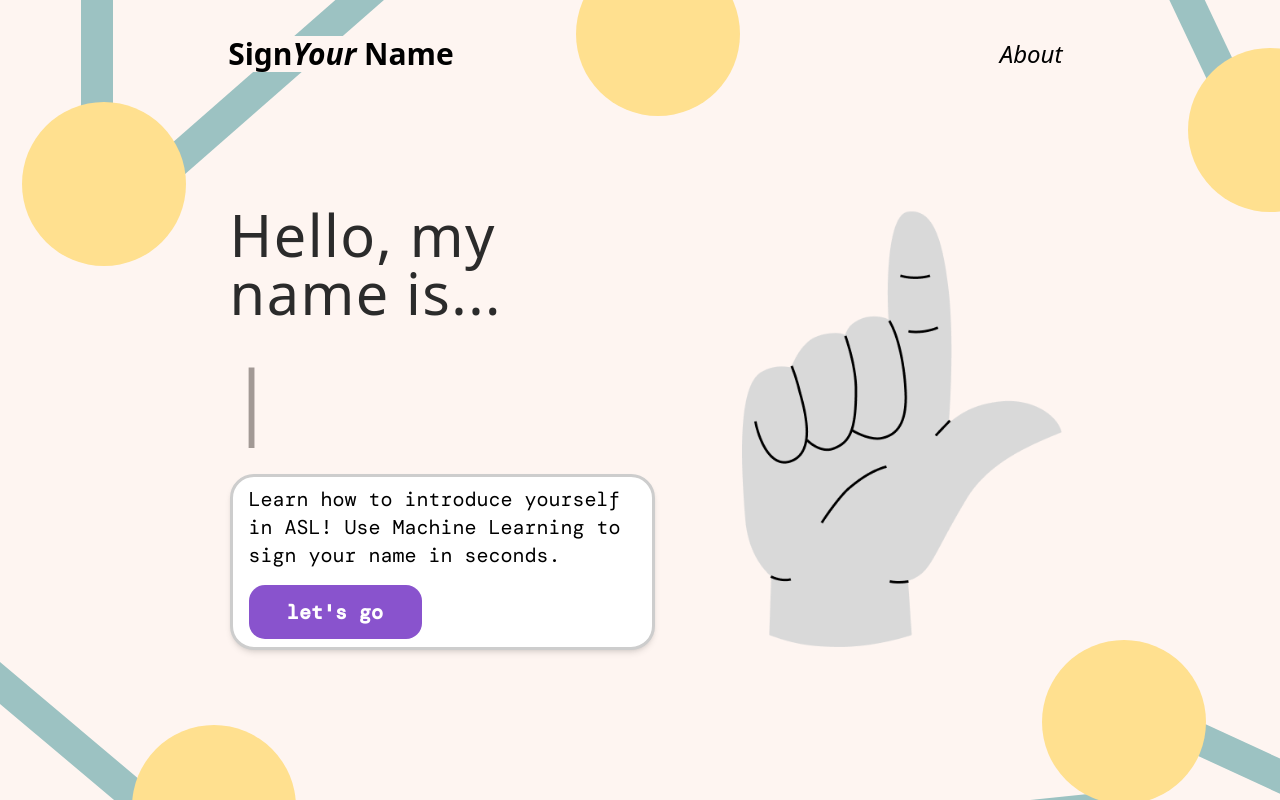
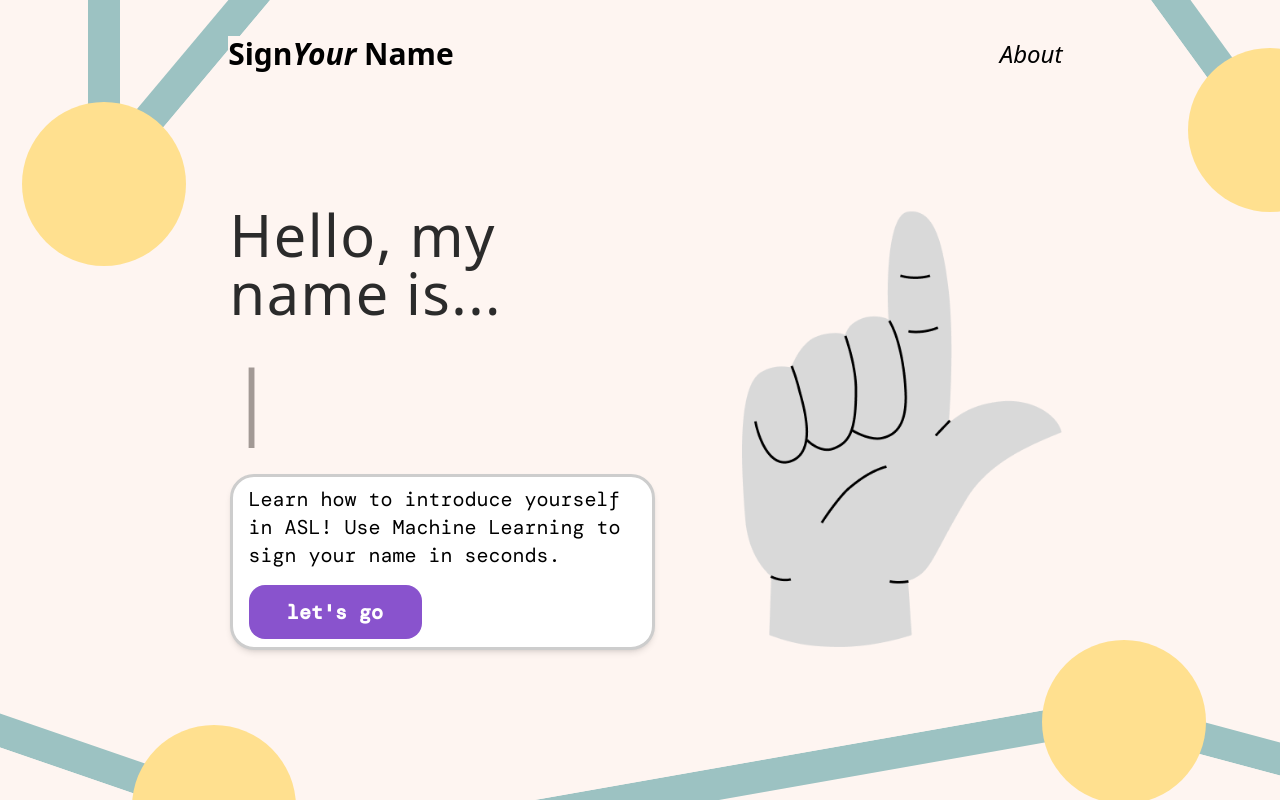
Before and after one commit to nasi-goreng/SignYourName.io, a React (Vite) app: page / in a window 1280 px wide. Built offline with nearby package versions, Linux system fonts and the light colour scheme; a web font is replaced by a local one.

Commit message:
change connecting lines to pseudo elements. home page looks ok

```diff
--- a/src/components/AnimatedCircle.jsx
+++ b/src/components/AnimatedCircle.jsx
@@ -1,10 +1,10 @@
 import React from 'react';
 import { motion } from 'framer-motion';
 
-const AnimatedCircle = ({ initialPosition, targetPosition, delay }) => {
+const AnimatedCircle = ({ initialPosition, targetPosition, delay, className }) => {
   return (
     <motion.div
-      className="w-[164px] h-[164px] bg-[#FFE08F] rounded-full absolute z-10"
+      className={`w-[164px] h-[164px] bg-[#FFE08F] rounded-full absolute z-10 ${className}`}
       initial={{ top: initialPosition.top, left: initialPosition.left }}
       animate={{ top: targetPosition.top, left: targetPosition.left }}
       transition={{ duration: 0.4}}
--- a/src/components/HomePage.jsx
+++ b/src/components/HomePage.jsx
@@ -76,23 +76,23 @@ const HomePage = () => {
         </div>
       </div>
 
-      <AnimatedCircle initialPosition={positionE} targetPosition={positionA} delay={0.2} />
-      <AnimatedCircle initialPosition={positionF} targetPosition={positionB} delay={0.2} />
-      <AnimatedCircle initialPosition={positionD} targetPosition={positionC} delay={0.2} />
+      {/* <AnimatedCircle initialPosition={positionE} targetPosition={positionA} delay={0.2} /> */}
+      <AnimatedCircle initialPosition={positionF} targetPosition={positionB} delay={0.2} className="circle circle-d"/>
+      <AnimatedCircle initialPosition={positionD} targetPosition={positionC} delay={0.2} className="circle circle-c" />
 
       {/* Decorative Teal Rectangles */}
-      <Rectangle className={`absolute h-[910.71px] top-1/2 left-1/2 rotate-[-95.99deg]`} isVisible={visiblity} />
-      <Rectangle
+      {/* <Rectangle className={`absolute h-[910.71px] top-1/2 left-1/2 rotate-[-95.99deg]`} isVisible={visiblity} /> */}
+      {/* <Rectangle
         className={`absolute h-[351.63px] top-[70.86%] left-[4.33%] rotate-[-49.89deg]`}
         isVisible={visiblity}
-      />
-      <Rectangle className={`absolute h-[160px] top-0 left-[6.32%]`} isVisible={visiblity} />
-      <Rectangle className={`absolute h-[361.45px] top-[-13%] left-[20%] rotate-[48.8deg]`} isVisible={visiblity} />
+      /> */}
+      {/* <Rectangle className={`absolute h-[160px] top-0 left-[6.32%]`} isVisible={visiblity} /> */}
+      {/* <Rectangle className={`absolute h-[361.45px] top-[-13%] left-[20%] rotate-[48.8deg]`} isVisible={visiblity} />
       <Rectangle className={`absolute h-[160px] top-[-5%] left-[93%] rotate-[-25.35deg]`} isVisible={visiblity} />
-      <Rectangle className={`absolute h-[160px] top-[85%] left-[96%] rotate-[-65.22deg]`} isVisible={visiblity} />
+      <Rectangle className={`absolute h-[160px] top-[85%] left-[96%] rotate-[-65.22deg]`} isVisible={visiblity} /> */}
       {/* Decorative Yellow Circles */}
-      <StaticCircle className={`top-[90.57%] left-[10.35%]`} isVisible={visiblity} />
-      <StaticCircle className={`top-[12.77%] left-[1.74%]`} isVisible={visiblity} />
+      <StaticCircle className={`top-[90.57%] left-[10.35%] circle circle-b`} isVisible={visiblity} />
+      <StaticCircle className={`top-[12.77%] left-[1.74%] circle circle-a`} isVisible={visiblity} />
     </div>
   );
 };
--- a/src/components/StaticCircle.jsx
+++ b/src/components/StaticCircle.jsx
@@ -1,10 +1,11 @@
 import React from 'react';
 import { motion } from 'framer-motion';
 
-const StaticCircle = ({ style, isVisible, className }) => {
+const StaticCircle = ({ style, isVisible, className, inlineStyle }) => {
   return (
     <motion.div
-      className={`absolute w-[164px] h-[164px] bg-[#FFE08F] rounded-full z-10 ${className}`}
+      style={inlineStyle}
+      className={`absolute w-[164px] h-[164px] bg-[#FFE08F] rounded-full ${className}`}
       initial={{ opacity: 0 }}
       animate={{ opacity: isVisible ? 1 : 0 }}
       exit={{ opacity: 0 }}
--- a/src/index.css
+++ b/src/index.css
@@ -65,3 +65,96 @@
     opacity: 1;
   }
 }
+.circle {
+  z-index: 0;
+  transform-style: preserve-3d;
+}
+
+.circle::after {
+  /* transform: translateZ(-1px) translate(-0%, -70%) rotate(30deg); */
+  /* z-index: -10; */
+
+  content: '';
+  position: absolute;
+  background: #9CC2C2; /* line color */
+  opacity: 0;
+  animation: fadeIn .4s forwards;
+  animation-delay: .5s;
+}
+
+.circle::after {
+  width: 2rem; /* line width */
+  height: 50vh; /* line height */
+}
+
+
+.circle::before {
+  /* transform: translateZ(-1px) translate(-0%, -70%) rotate(30deg); */
+  /* z-index: -10; */
+
+  content: '';
+  position: absolute;
+  background: #9CC2C2; /* line color */
+  opacity: 0;
+  animation: fadeIn .4s forwards;
+  animation-delay: .5s;
+
+}
+
+.circle::before {
+  width: 2rem; /* line width */
+  height: 50vh; /* line height */
+  animation: fadeIn .4s forwards;
+  animation-delay: .5s;
+}
+
+.circle-a::after {
+  transform: translateZ(-1px) translate(+90%, -70%) rotate(40deg);
+  top: 0%;
+  left: 100%;
+}
+
+.circle-a::before {
+  transform: translateZ(-1px) translate(0%, -70%) rotate(0deg);
+  top: 0%;
+  left: 40%;
+}
+
+.circle-b::after {
+  transform: translateZ(-1px) translate(0%, -50%) rotate(109deg);
+  top: 0%;
+  left: -100%;
+}
+
+.circle-b::before {
+  visibility: hidden;
+}
+
+.circle-c::after {
+  transform: translateZ(-1px) translate(0%, -50%) rotate(144deg);
+  top: -50%;
+  left: -35%;
+}
+
+.circle-c::before {
+  visibility: hidden;
+}
+
+.circle-d::after {
+  transform: translateZ(-1px) translate(0%, -50%) rotate(260deg);
+  top: 113%;
+  right: 430%;
+  height: 1200px;
+}
+
+.circle-d::before {
+  transform: translateZ(-1px) translate(0%, -50%) rotate(105deg);
+  top: 79%;
+  right: -80%;
+}
+
+@keyframes fadeIn {
+  to {
+    opacity: 1;
+  }
+}
```
